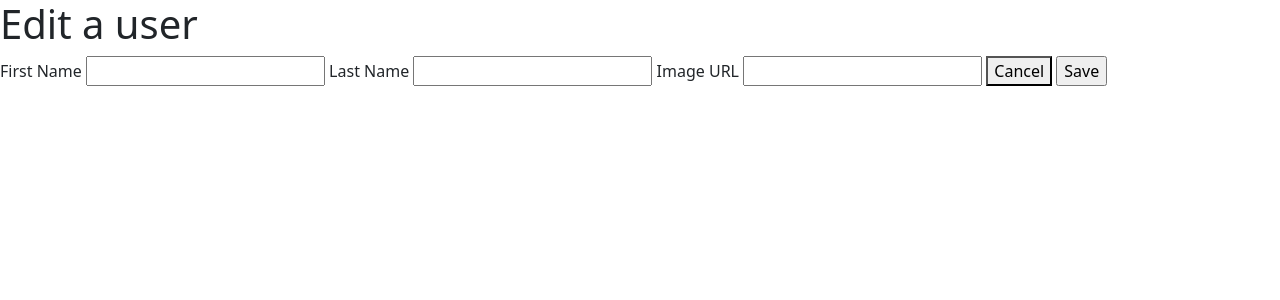
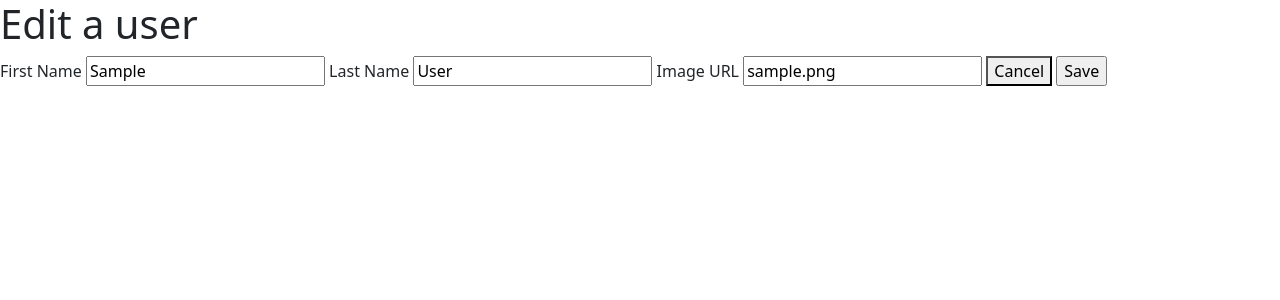
Before and after one commit to katemoser/flask_blogly, a Flask app: template templates/user_edit.html in a window 1280 px wide. Shown: the top 300 px of the page. Run offline with Flask 2, Linux system fonts and the light colour scheme; the template is opened without the code that fills it: values that come from a table or form of the project are taken from there, others are empty; tables that the repository leaves empty hold one stand-in row (values such as "Sample post").

Commit message:
finished routes for edit user, process new user add

```diff
--- a/app.py
+++ b/app.py
@@ -1,5 +1,6 @@
 """Blogly application."""
 
+from http.client import ResponseNotReady
 from flask import Flask, redirect, render_template, request
 from models import db, connect_db, User
 
@@ -17,14 +18,14 @@ def redirect_to_users():
 
 
 @app.get('/users')
-def show_all_users():
-    """Retrieve user names and list"""
+def display_all_users():
+    """Retrieve user names and display list"""
     users = User.query.all()
     return render_template("users.html", users=users)
 
 
 @app.get('/users/new')
-def show_new_user_form():
+def display_new_user_form():
     return render_template("new_user_form.html")
 
 
@@ -33,5 +34,25 @@ def process_form_and_add_user():
     """Pull data from form, make new user instance in DB, go back to user list"""
     response = request.form
     print(f"*********************************************{response}")
+    first_name = response["first-name"]
+    last_name = response["last-name"]
+    image_url = response["image-url"]
+
+    user = User(first_name = first_name, last_name=last_name, image_url=image_url)
+
+    db.session.add(user)
+    db.session.commit()
 
     return redirect('/users')
+
+@app.get("/users/<int:user_id>")
+def display_user_info(user_id):
+    """Retrieve user data via id and display user info"""
+    user = User.query.get_or_404(user_id)
+    return render_template("user_detail.html", user=user)
+
+@app.get("/users/<int:user_id>/edit")
+def display_edit_user_form(user_id):
+    """"""
+    user = User.query.get_or_404(user_id)
+    return render_template("user_edit.html", user=user)
--- a/templates/user_detail.html
+++ b/templates/user_detail.html
@@ -1,10 +1,10 @@
 {% extends "base.html" %}
 
 {% block content %}
-<h1>NAME HERE</h1>
-<img href=''>
+<h1>{{user.first_name}} {{user.last_name}}</h1>
+<img src={{user.image_url}}>
+<a class="btn btn-primary" href='/users/{{user.id}}/edit' role="button">Edit User</a>
 
-<button href= '/user_edit'>Edit</button>
 <button href= '/'>Delete</button>
 
 {% endblock %}
--- a/templates/user_edit.html
+++ b/templates/user_edit.html
@@ -4,13 +4,13 @@
 <h1>Edit a user</h1>
 <form>
     <label for="first-name">First Name</label>
-    <input name ="first-name" type="text" default="FIRST NAME">
+    <input name ="first-name" type="text" value={{user.first_name}}>
 
     <label for="last-name">Last Name</label>
-    <input name ="last-name" type="text" default="LAST NAME">
+    <input name ="last-name" type="text" value={{user.last_name}}>
 
     <label for="image-url">Image URL</label>
-    <input name ="image-url" type="text" default="IMG URL">
+    <input name ="image-url" type="text" value={{user.image_url}}>
 
     <button href='/'>Cancel</button>
     <input type="submit" value="Save">
--- a/templates/users.html
+++ b/templates/users.html
@@ -5,7 +5,7 @@
 
 <ul>
     {% for user in users %}
-    <li><a href="user_detail.html">{{user.first_name}} {{user.last_name}}</a></li>
+    <li><a href="/users/{{user.id}}">{{user.first_name}} {{user.last_name}}</a></li>
     {% endfor %}
 </ul>
 
```
